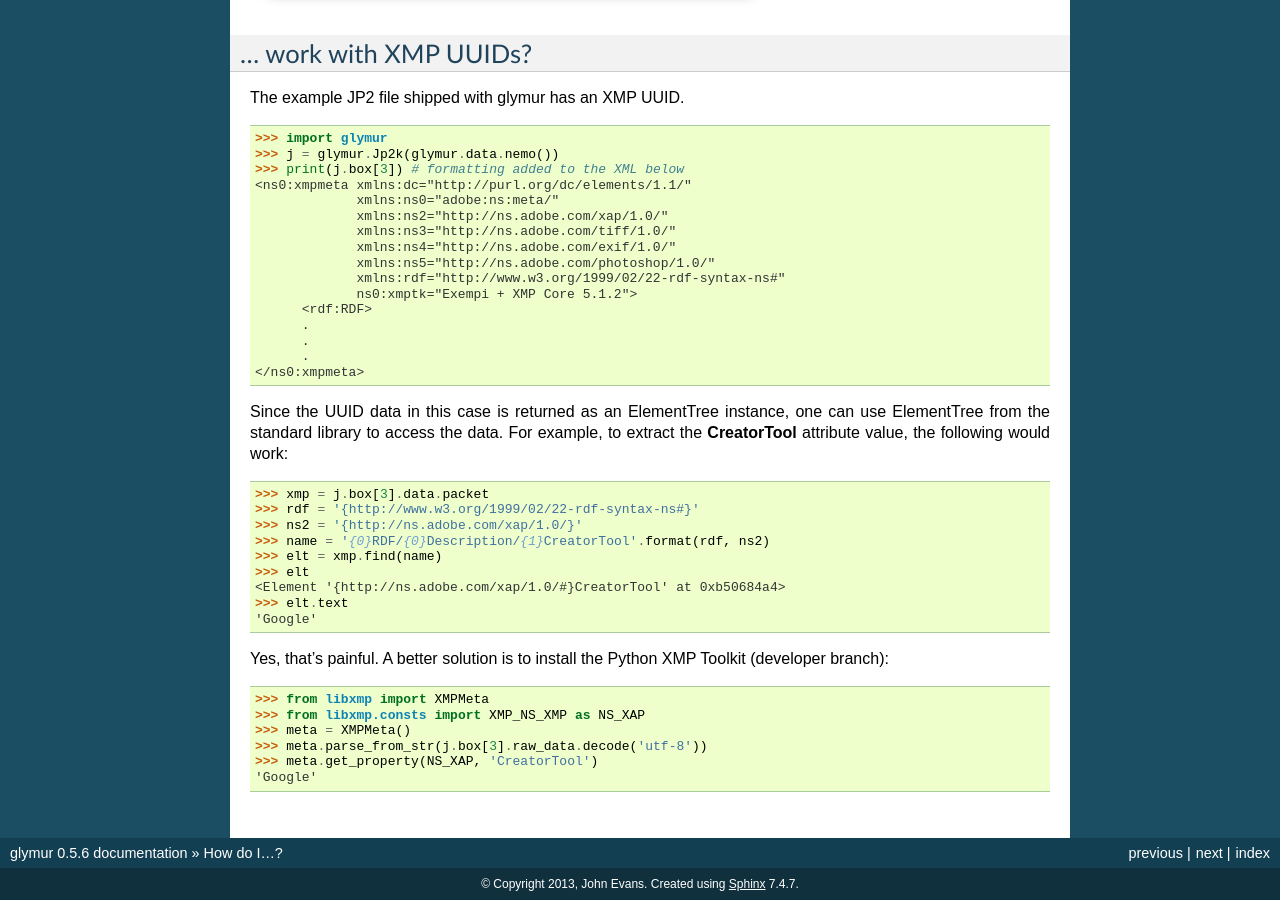
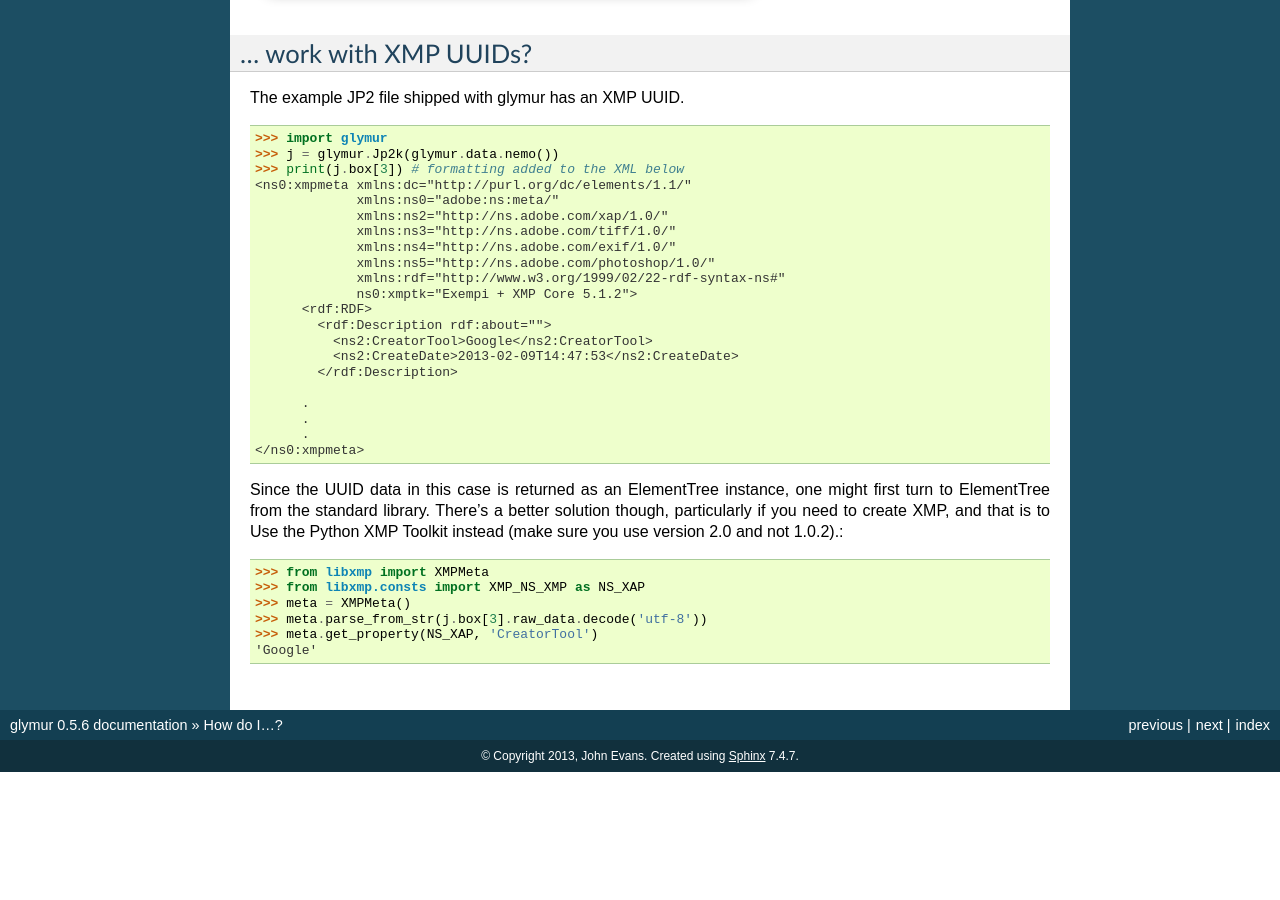
Before and after one commit to quintusdias/glymur, a Sphinx documentation site: the page built from docs/source/how_do_i.rst, in a window 1280 px wide and 900 px high, scrolled down 4569 px. Built offline with Sphinx 7.4.7, drawn with Linux system fonts in a browser that asks for light colours; after the commit the page ends 5341 px from its top, so only the background shows below that.

Commit message:
No longer presenting ElementTree as viable for XMP in docs.  #104

```diff
--- a/docs/source/how_do_i.rst
+++ b/docs/source/how_do_i.rst
@@ -236,28 +236,21 @@ The example JP2 file shipped with glymur has an XMP UUID. ::
                  xmlns:rdf="http://www.w3.org/1999/02/22-rdf-syntax-ns#"
                  ns0:xmptk="Exempi + XMP Core 5.1.2">
           <rdf:RDF>
+            <rdf:Description rdf:about="">
+              <ns2:CreatorTool>Google</ns2:CreatorTool>
+              <ns2:CreateDate>2013-02-09T14:47:53</ns2:CreateDate>
+            </rdf:Description>
+
           .
           .
           .
     </ns0:xmpmeta>
 
 Since the UUID data in this case is returned as an ElementTree instance,
-one can use ElementTree from the standard library to access the data.
-For example, to extract the **CreatorTool** attribute value, the following
-would work::
-
-    >>> xmp = j.box[3].data.packet
-    >>> rdf = '{http://www.w3.org/1999/02/22-rdf-syntax-ns#}'
-    >>> ns2 = '{http://ns.adobe.com/xap/1.0/}'
-    >>> name = '{0}RDF/{0}Description/{1}CreatorTool'.format(rdf, ns2)
-    >>> elt = xmp.find(name)
-    >>> elt
-    <Element '{http://ns.adobe.com/xap/1.0/#}CreatorTool' at 0xb50684a4>
-    >>> elt.text
-    'Google'
-
-Yes, that's painful.  A better solution is to install the Python XMP Toolkit
-(developer branch)::
+one might first turn to ElementTree from the standard library.  There's
+a better solution though, particularly if you need to create XMP, and that
+is to Use the Python XMP Toolkit instead (make sure you use version 2.0 and
+not 1.0.2).::
 
     >>> from libxmp import XMPMeta
     >>> from libxmp.consts import XMP_NS_XMP as NS_XAP
```
